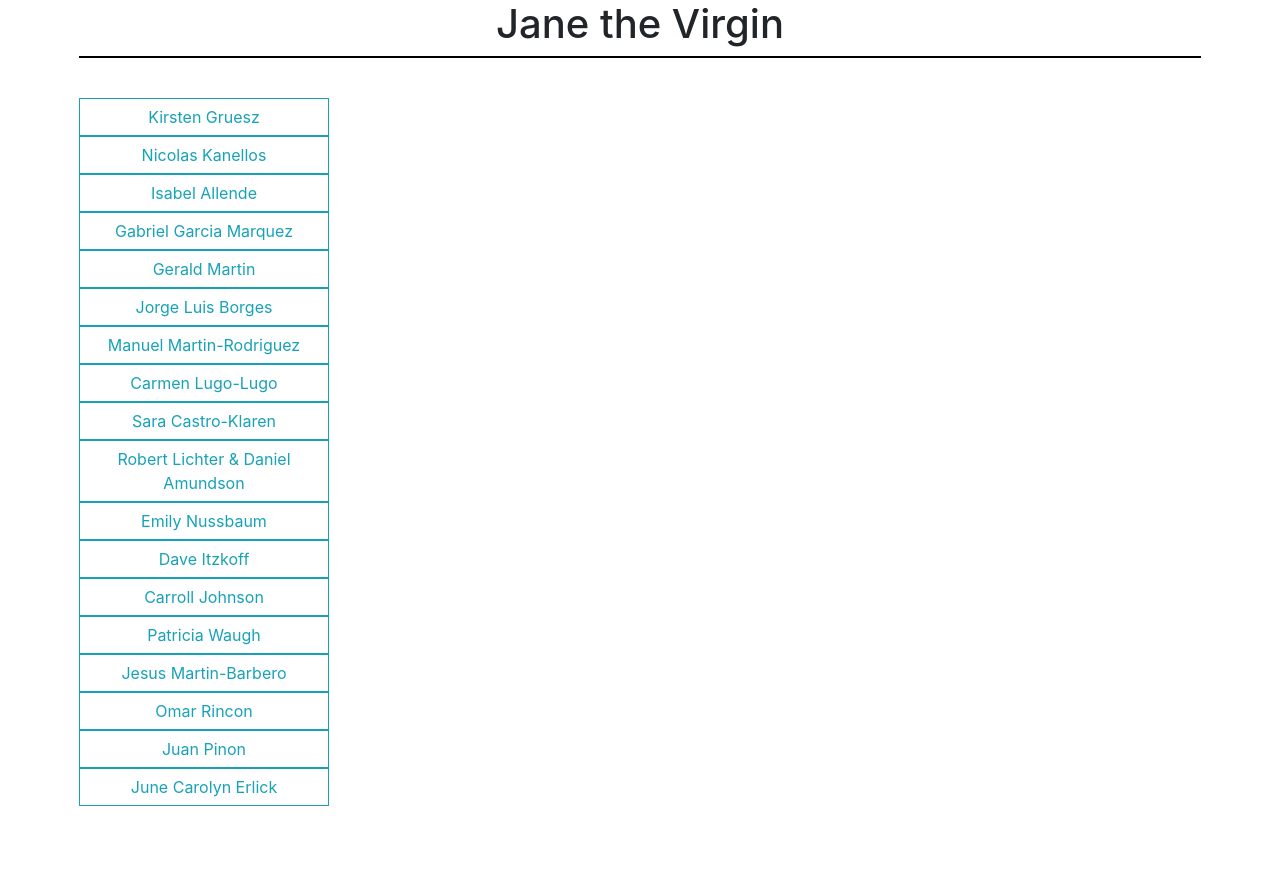
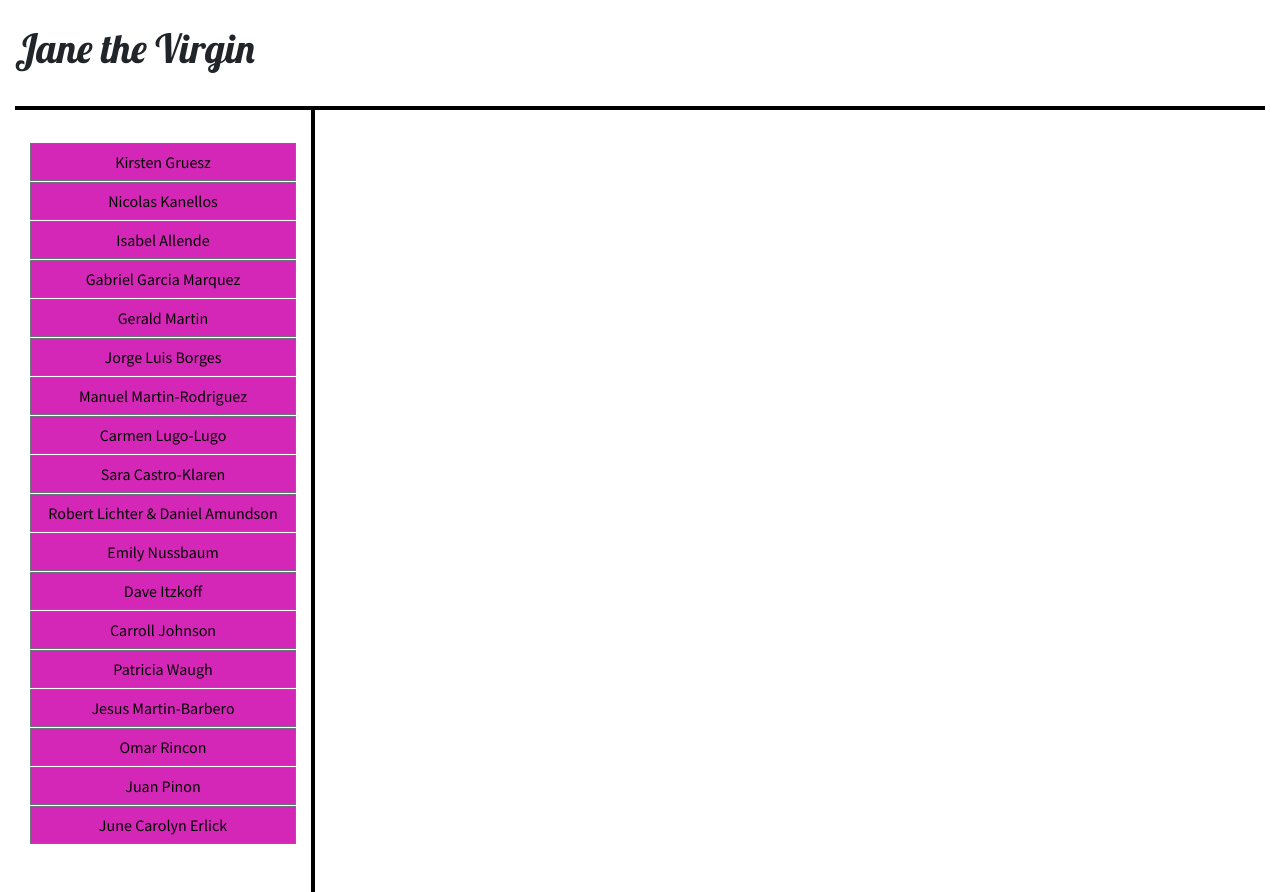
Before and after one commit to anthonydevelops/jane-and-literature, a React (Create React App) app: page / in a window 1280 px wide. Before the commit the page ends 822 px from the top, so only its background shows below. Built offline with nearby package versions, Linux system fonts and the light colour scheme.

Commit message:
Updated styling and layout
Signed-off-by: anthonydevelops <anthonydevelops@gmail.com>

```diff
--- a/public/index.html
+++ b/public/index.html
@@ -5,7 +5,8 @@
   <meta charset="utf-8" />
   <meta name="viewport" content="width=device-width, initial-scale=1" />
   <meta name="theme-color" content="#000000" />
-  <title>React App</title>
+  <link href="https://fonts.googleapis.com/css?family=Lobster|Source+Sans+Pro&display=swap" rel="stylesheet">
+  <title>Jane the Virgin</title>
 </head>
 
 <body>
--- a/src/App.css
+++ b/src/App.css
@@ -6,35 +6,44 @@
 
 li {
   list-style-type: none;
+  margin: 1px 0;
+}
+
+button {
+  background-color: rgb(213, 39, 183) !important;
+}
+
+button:hover {
+  background-color: #f0c8fa !important;
 }
 
 .wrapper {
   height: 100vh;
-  margin-left: 5vw;
-  margin-right: 5vw;
+  padding: 3vh 0;
+  font-family: 'Source Sans Pro', sans-serif;
   display: grid;
   grid-template-areas: "title title"
                        "sidebar content";
   grid-template-rows: 50px 1fr;
-  grid-template-columns: 250px 1fr;
-  grid-row-gap: 3rem;
-  grid-column-gap: 2rem;
+  grid-template-columns: 300px 1fr;
+  grid-row-gap: 2rem;
 }
 
 .title {
   grid-area: title;
-  /* border: 3px blue solid; */
-  padding-bottom: 7vh;
-  text-align: center;
-  border-bottom: black solid 2px;
+  font-family: 'Lobster', cursive;
+  text-align: left;
 }
 
 .sidebar {
   grid-area: sidebar;
-  /* border: 3px red solid; */
+  padding: 4vh 5%;
+  border-right: black solid 4px;
+  border-top: black solid 4px;
 }
 
 #content {
   grid-area: content;
-  /* border: 3px green solid; */
+  border-top: black solid 4px;
+  padding: 4vh 5%;
 }
--- a/src/App.js
+++ b/src/App.js
@@ -9,31 +9,29 @@
     this.state = {
       content: null
     };
+
   }
 
-  // Handles text generation for each author
+  // --------------------------------------------
+  // Handles the text generation for each author
+  // --------------------------------------------
   contentHandler(id) {
-    // ----------------------------------
-    // Create new node on intertexuality
-    // ----------------------------------
+
+    // Intertextuality Node
     const p = document.createElement("p")
     p.setAttribute("id", "intertextuality")
     let text = document.createTextNode(content[id].intertextuality)
     p.appendChild(text)
 
-    // let parent = document.getElementById("content")
     let parent = document.getElementById("content-text")
     if (document.getElementById("intertextuality")) {
       const current = document.getElementById("intertextuality")
       parent.replaceChild(p, current)
     } else {
-      // parent.replaceChild(p, current)
       parent.appendChild(p)
     }
 
-    // ----------------------------------
-    // Create new node on episodes
-    // ----------------------------------
+    // Episodes Node
     const h3 = document.createElement("h3")
     h3.setAttribute("id", "episodes")
     const episodes = `Aires on Season ${content[id].seasons}, Episode ${content[id].episodes}`
@@ -47,11 +45,8 @@
     } else {
       parent.appendChild(h3)
     }
-    // parent.replaceChild(h3, current)
 
-    // ----------------------------------
-    // Create new node on background
-    // ----------------------------------
+    // Background Node
     const link = document.createElement("a")
     link.setAttribute("id", "link")
     text = document.createTextNode("Isabel Allende - Aphrodite")
@@ -66,7 +61,6 @@
     } else {
       parent.appendChild(link)
     }
-    // parent.replaceChild(link, current)
   }
 
   render() {
@@ -77,29 +71,101 @@
             <h1 className="title">Jane the Virgin</h1>
             <div className="sidebar">
               <ul>
-                <li><Button outline color="info" block onClick={(e) => this.contentHandler("gruesz", e)}>Kirsten Gruesz</Button></li>
-                <li><Button outline color="info" block onClick={(e) => this.contentHandler("kanellos", e)}>Nicolas Kanellos</Button></li>
-                <li><Button outline color="info" block onClick={(e) => this.contentHandler("allende", e)}>Isabel Allende</Button></li>
-                <li><Button outline color="info" block onClick={(e) => this.contentHandler("marquez", e)}>Gabriel Garcia Marquez</Button></li>
-                <li><Button outline color="info" block onClick={(e) => this.contentHandler("martin", e)}>Gerald Martin</Button></li>
-                <li><Button outline color="info" block onClick={(e) => this.contentHandler("borges", e)}>Jorge Luis Borges</Button></li>
-                <li><Button outline color="info" block onClick={(e) => this.contentHandler("martin-rodriguez", e)}>Manuel Martin-Rodriguez</Button></li>
-                <li><Button outline color="info" block onClick={(e) => this.contentHandler("lugo-lugo", e)}>Carmen Lugo-Lugo</Button></li>
-                <li><Button outline color="info" block onClick={(e) => this.contentHandler("castro-klaren", e)}>Sara Castro-Klaren</Button></li>
-                <li><Button outline color="info" block onClick={(e) => this.contentHandler("lichter-amundson", e)}>Robert Lichter & Daniel Amundson</Button></li>
-                <li><Button outline color="info" block onClick={(e) => this.contentHandler("nussbaum", e)}>Emily Nussbaum</Button></li>
-                <li><Button outline color="info" block onClick={(e) => this.contentHandler("itzkoff", e)}>Dave Itzkoff</Button></li>
-                <li><Button outline color="info" block onClick={(e) => this.contentHandler("johnson", e)}>Carroll Johnson</Button></li>
-                <li><Button outline color="info" block onClick={(e) => this.contentHandler("waugh", e)}>Patricia Waugh</Button></li>
-                <li><Button outline color="info" block onClick={(e) => this.contentHandler("martin-barbero", e)}>Jesus Martin-Barbero</Button></li>
-                <li><Button outline color="info" block onClick={(e) => this.contentHandler("rincon", e)}>Omar Rincon</Button></li>
-                <li><Button outline color="info" block onClick={(e) => this.contentHandler("pinon", e)}>Juan Pinon</Button></li>
-                <li><Button outline color="info" block onClick={(e) => this.contentHandler("erlick", e)}>June Carolyn Erlick</Button></li>
+                <li>
+                  <Button outline style={{ color: "black", backgroundColor: "rgb(213, 39, 183)" }} block onClick={(e) => this.contentHandler("gruesz", e)}>
+                    Kirsten Gruesz
+                  </Button>
+                </li>
+                <li>
+                  <Button outline style={{ color: "black", backgroundColor: "rgb(213, 39, 183)" }} block onClick={(e) => this.contentHandler("kanellos", e)}>
+                    Nicolas Kanellos
+                    </Button>
+                </li>
+                <li>
+                  <Button outline style={{ color: "black", backgroundColor: "rgb(213, 39, 183)" }} block onClick={(e) => this.contentHandler("allende", e)}>
+                    Isabel Allende
+                  </Button>
+                </li>
+                <li>
+                  <Button outline style={{ color: "black", backgroundColor: "rgb(213, 39, 183)" }} block onClick={(e) => this.contentHandler("marquez", e)}>
+                    Gabriel Garcia Marquez
+                  </Button>
+                </li>
+                <li>
+                  <Button outline style={{ color: "black", backgroundColor: "rgb(213, 39, 183)" }} block onClick={(e) => this.contentHandler("martin", e)}>
+                    Gerald Martin
+                  </Button>
+                </li>
+                <li>
+                  <Button outline style={{ color: "black", backgroundColor: "rgb(213, 39, 183)" }} block onClick={(e) => this.contentHandler("borges", e)}>
+                    Jorge Luis Borges
+                  </Button>
+                </li>
+                <li>
+                  <Button outline style={{ color: "black", backgroundColor: "rgb(213, 39, 183)" }} block onClick={(e) => this.contentHandler("martin-rodriguez", e)}>
+                    Manuel Martin-Rodriguez
+                  </Button>
+                </li>
+                <li>
+                  <Button outline style={{ color: "black", backgroundColor: "rgb(213, 39, 183)" }} block onClick={(e) => this.contentHandler("lugo-lugo", e)}>
+                    Carmen Lugo-Lugo
+                  </Button>
+                </li>
+                <li>
+                  <Button outline style={{ color: "black", backgroundColor: "rgb(213, 39, 183)" }} block onClick={(e) => this.contentHandler("castro-klaren", e)}>
+                    Sara Castro-Klaren
+                  </Button>
+                </li>
+                <li>
+                  <Button outline style={{ color: "black", backgroundColor: "rgb(213, 39, 183)" }} block onClick={(e) => this.contentHandler("lichter-amundson", e)}>
+                    Robert Lichter & Daniel Amundson
+                  </Button>
+                </li>
+                <li>
+                  <Button outline style={{ color: "black", backgroundColor: "rgb(213, 39, 183)" }} block onClick={(e) => this.contentHandler("nussbaum", e)}>
+                    Emily Nussbaum
+                  </Button>
+                </li>
+                <li>
+                  <Button outline style={{ color: "black", backgroundColor: "rgb(213, 39, 183)" }} block onClick={(e) => this.contentHandler("itzkoff", e)}>
+                    Dave Itzkoff
+                  </Button>
+                </li>
+                <li>
+                  <Button outline style={{ color: "black", backgroundColor: "rgb(213, 39, 183)" }} block onClick={(e) => this.contentHandler("johnson", e)}>
+                    Carroll Johnson
+                  </Button>
+                </li>
+                <li>
+                  <Button outline style={{ color: "black", backgroundColor: "rgb(213, 39, 183)" }} block onClick={(e) => this.contentHandler("waugh", e)}>
+                    Patricia Waugh
+                  </Button>
+                </li>
+                <li>
+                  <Button outline style={{ color: "black", backgroundColor: "rgb(213, 39, 183)" }} block onClick={(e) => this.contentHandler("martin-barbero", e)}>
+                    Jesus Martin-Barbero
+                  </Button>
+                </li>
+                <li>
+                  <Button outline style={{ color: "black", backgroundColor: "rgb(213, 39, 183)" }} block onClick={(e) => this.contentHandler("rincon", e)}>
+                    Omar Rincon
+                  </Button>
+                </li>
+                <li>
+                  <Button outline style={{ color: "black", backgroundColor: "rgb(213, 39, 183)" }} block onClick={(e) => this.contentHandler("pinon", e)}>
+                    Juan Pinon
+                  </Button>
+                </li>
+                <li>
+                  <Button outline style={{ color: "black", backgroundColor: "rgb(213, 39, 183)" }} block onClick={(e) => this.contentHandler("erlick", e)}>
+                    June Carolyn Erlick
+                  </Button>
+                </li>
               </ul>
             </div>
             <div id="content">
-              <h3 id="content-episodes"></h3>
-              <h3 id="content-background-link"></h3>
+              <div id="content-episodes"></div>
+              <div id="content-background-link"></div>
               <div id="content-text"></div>
             </div>
           </div>
```
